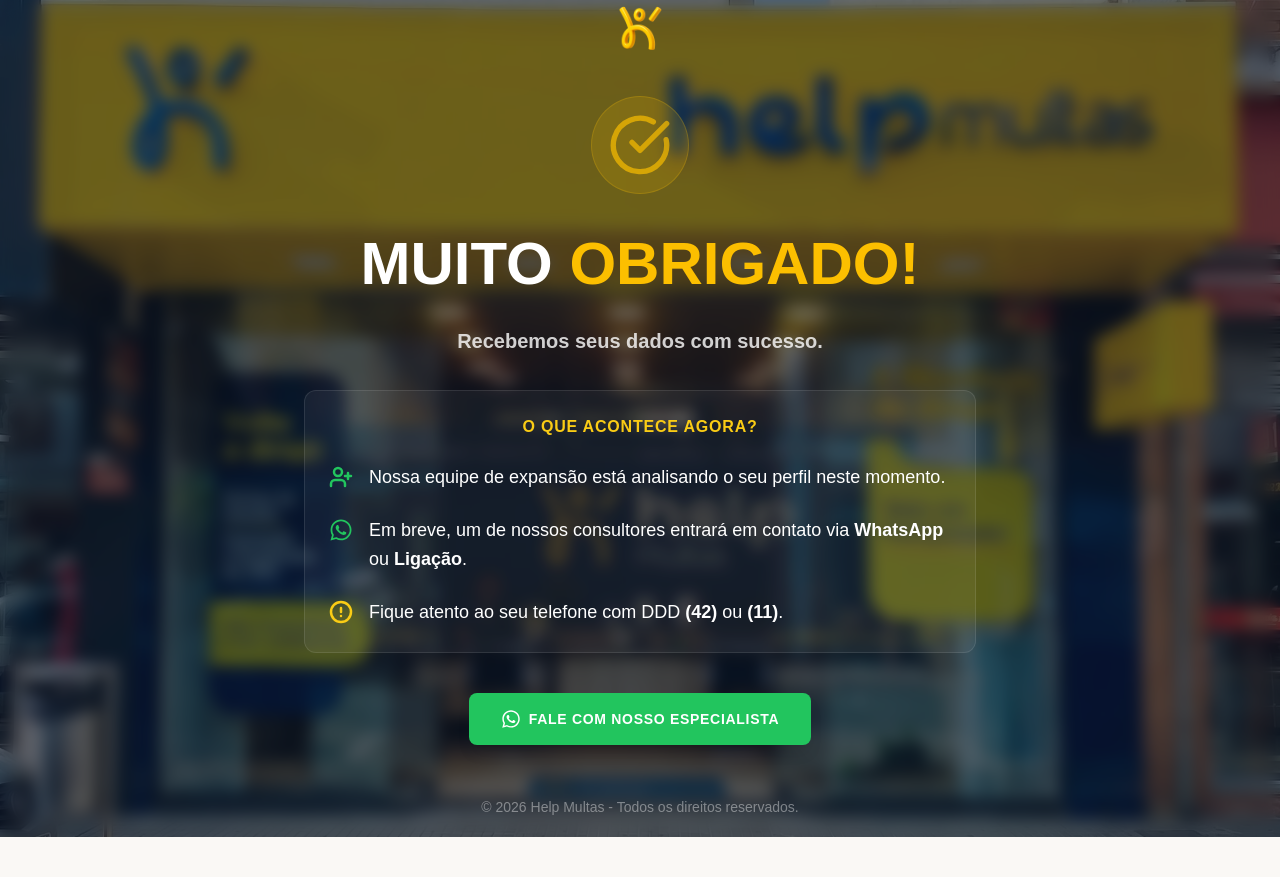
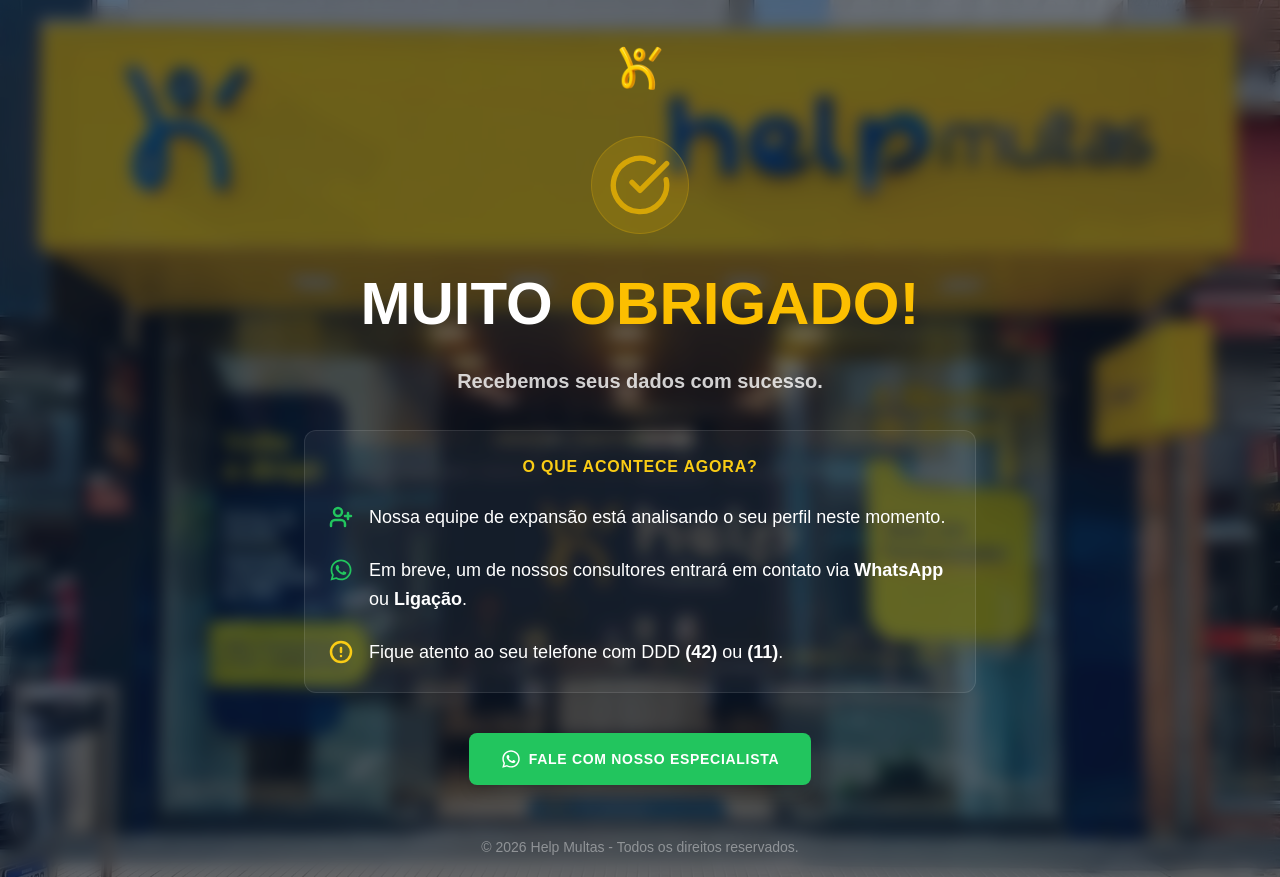
Before and after one commit to MarcelFMartins/lp-help-multas-v2, a React (Vite) app: page /obrigado in a window 1280 px wide. Before the commit the page ends 837 px from the top, so only its background shows below. Built offline with nearby package versions, Linux system fonts and the light colour scheme.

Commit message:
FIX: Maring logo ThankYouPage

```diff
--- a/src/pages/ThankYouPage.tsx
+++ b/src/pages/ThankYouPage.tsx
@@ -27,7 +27,7 @@ export default function ThankYouPage() {
         {/* Logo */}
         <center>
           <div className="mb-10 animate-fade-up" style={{ animationDelay: "0.1s" }}>
-            <img src="/image/helpinho 3d.png" alt="Help Multas" className="h-14 w-auto" />
+            <img src="/image/helpinho 3d.png" alt="Help Multas" className="h-14 w-auto mt-10" />
           </div>
         </center>
 
```
